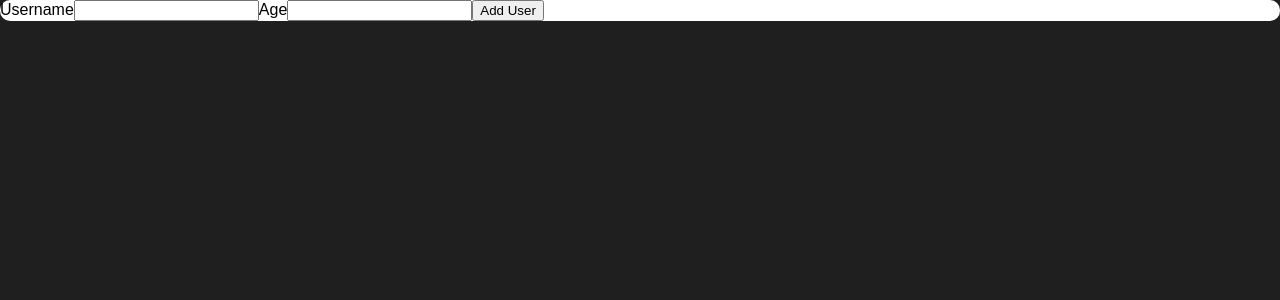
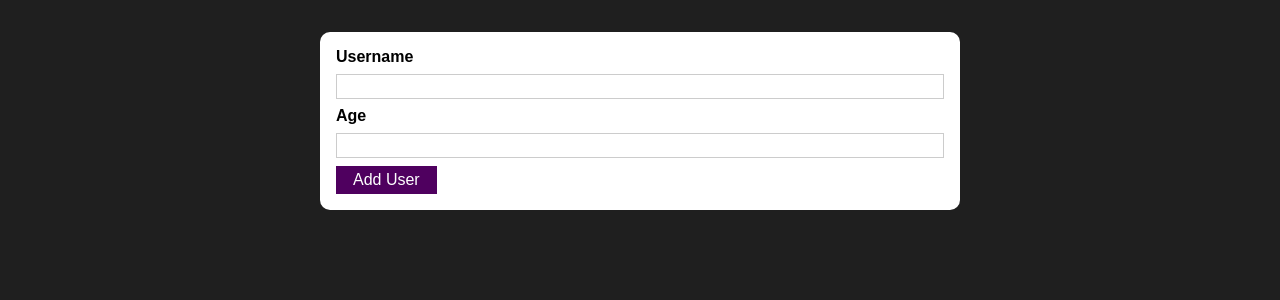
Before and after one commit to saurabh-r1/project-task1, a React (Create React App) app: page / in a window 1280 px wide. Shown: the top 300 px of the page. Built offline with nearby package versions, Linux system fonts and the light colour scheme.

Commit message:
UI & button added

```diff
--- /dev/null
+++ b/src/components/UI/Button.css
@@ -0,0 +1,18 @@
+.button {
+  font: inherit;
+  border: 1px solid #4f005f;
+  background: #4f005f;
+  color: white;
+  padding: 0.25rem 1rem;
+  cursor: pointer;
+}
+
+.button:hover,
+.button:active {
+  background: #741188;
+  border-color: #741188;
+}
+
+.button:focus {
+  outline: none;
+}
--- /dev/null
+++ b/src/components/UI/Button.js
@@ -0,0 +1,13 @@
+import React from 'react';
+
+import './Button.css';
+
+const Button = props => {
+  return (
+    <button type={props.type} className="button" onClick={props.onClick}>
+      {props.children}
+    </button>
+  );
+};
+
+export default Button;
--- a/src/components/Users/AddUser.css
+++ b/src/components/Users/AddUser.css
@@ -0,0 +1,26 @@
+.input {
+    margin: 2rem auto;
+    padding: 1rem;
+    width: 90%;
+    max-width: 40rem;
+  }
+
+  .input label {
+    display: block;
+    font-weight: bold;
+    margin-bottom: 0.5rem;
+  }
+
+  .input input {
+    font: inherit;
+    display: block;
+    width: 100%;
+    border: 1px solid #ccc;
+    padding: 0.15rem;
+    margin-bottom: 0.5rem;
+  }
+
+  .input input:focus {
+    outline: none;
+    border-color: #4f005f;
+  }
--- a/src/components/Users/AddUser.js
+++ b/src/components/Users/AddUser.js
@@ -1,19 +1,24 @@
 import React from "react";
 import Card from "../UI/Card";
+import Button from "../UI/Button";
+import './AddUser.css'
 
 const AddUser=props=>{
     const addUserHandler=(event)=>{
         event.preventDefault();
     }
     return(
-        <Card>
+        <Card className="input">
+
              <form onSubmit={addUserHandler}>
             <label htmlFor="username">Username</label>
             <input id="username" type="text"/>
             <label htmlFor="age">Age</label>
             <input id="age" type="number"/>
-            <button type="submit">Add User</button>
+            <Button type="submit">Add User</Button>
+
             </form>
+
         </Card>
 
     )
```
